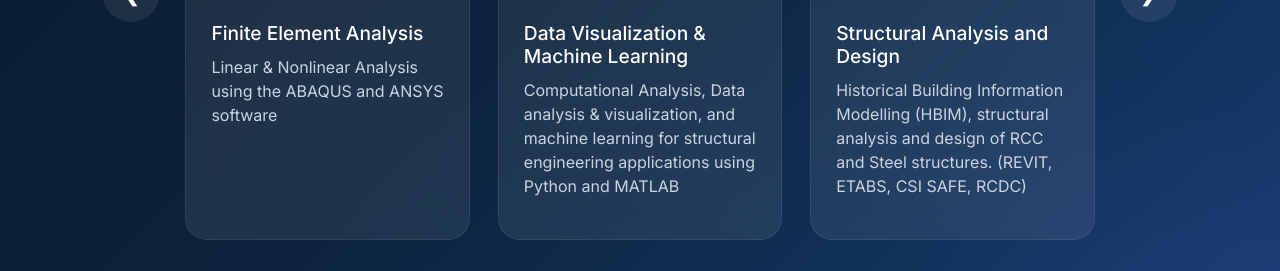
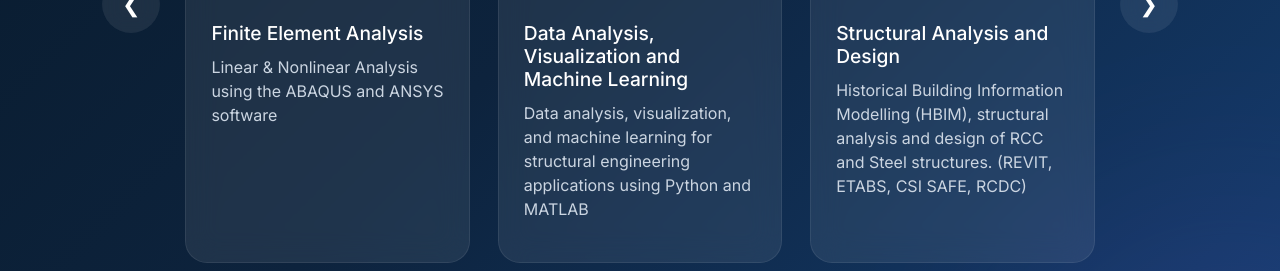
Before and after one commit to ikponmwosaosaseredestiny/Web, a plain HTML site: page index.html in a window 1280 px wide. Shown: the part 2726-2997 px from the top of the page. Drawn offline with nearby package versions, Linux system fonts and the light colour scheme.

Commit message:
Update index.html

```diff
--- a/index.html
+++ b/index.html
@@ -265,8 +265,8 @@
                             <img src="Image/ML/model-plot.png" alt="Project">
 
                             <div class="project-info">
-                                <h3>Data Visualization & Machine Learning</h3>
-                                <p>Computational Analysis, Data analysis & visualization, and machine learning for
+                                <h3>Data Analysis, Visualization and Machine Learning</h3>
+                                <p>Data analysis, visualization, and machine learning for
                                     structural engineering
                                     applications using Python and MATLAB</p>
                             </div>
```
